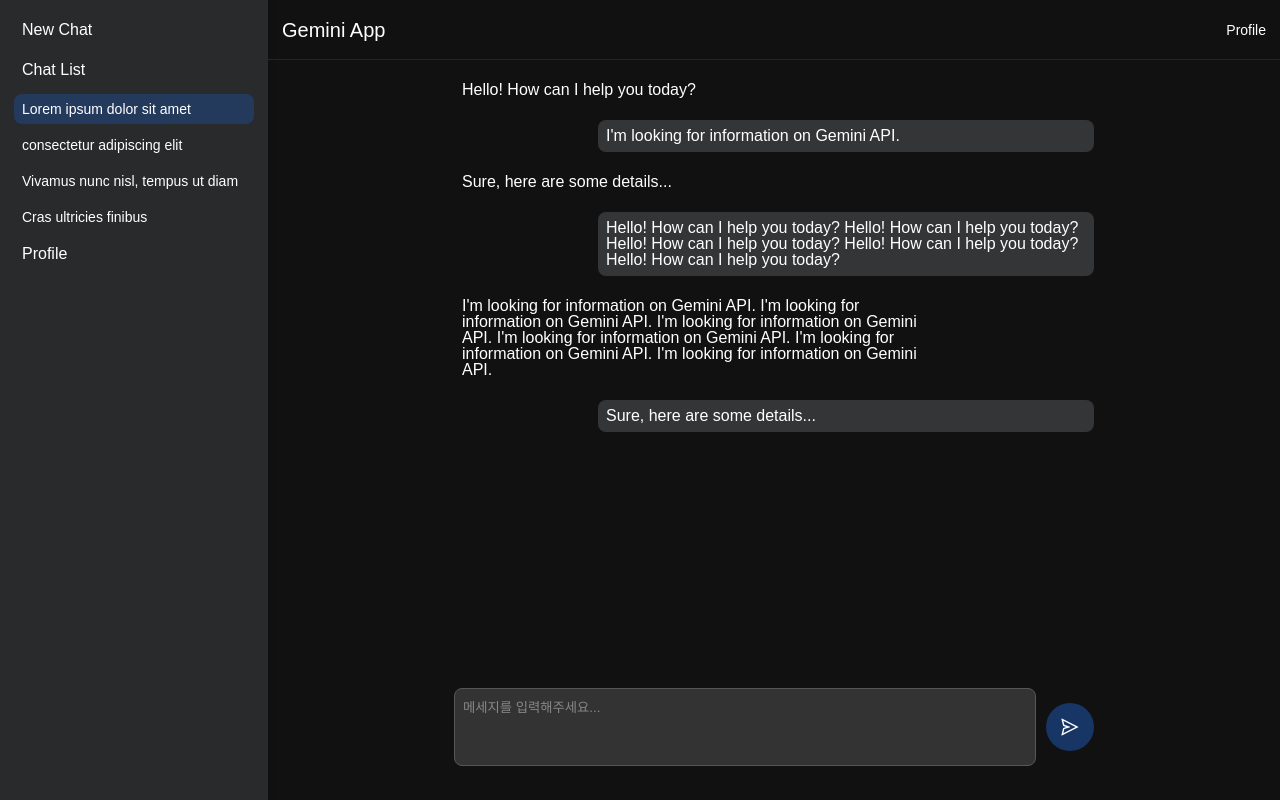
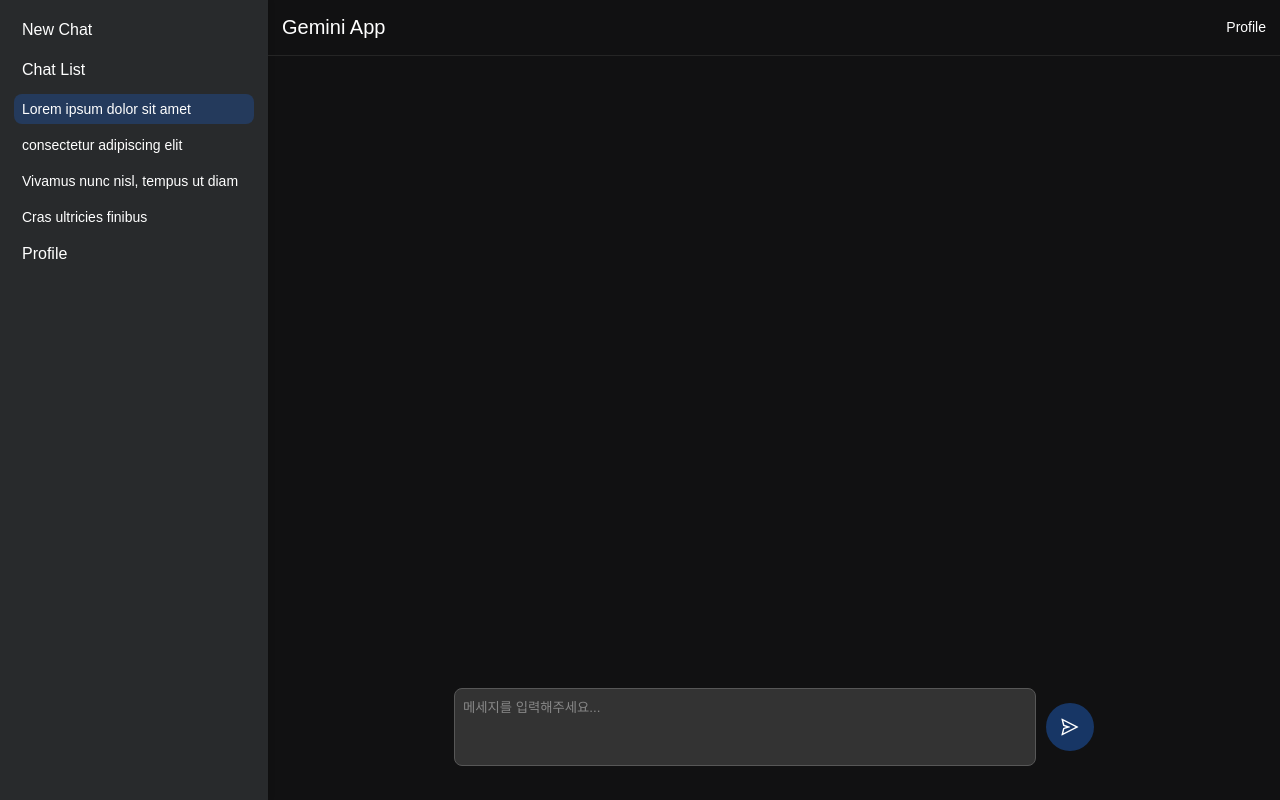
Before and after one commit to jen-frontend/gemini-app, a React app: page /chats/1 in a window 1280 px wide. Built offline with nearby package versions, Linux system fonts and the light colour scheme.

Commit message:
5-8. 채팅 입력 로직 작업: zustand 적용하기 (실무)

```diff
--- a/package.json
+++ b/package.json
@@ -16,7 +16,8 @@
     "react": "^19.1.0",
     "react-dom": "^19.1.0",
     "react-icons": "^5.5.0",
-    "react-router-dom": "^7.6.0"
+    "react-router-dom": "^7.6.0",
+    "zustand": "^5.0.5"
   },
   "devDependencies": {
     "@babel/core": "^7.27.1",
--- a/src/components/ChatInput/ChatInput.tsx
+++ b/src/components/ChatInput/ChatInput.tsx
@@ -1,33 +1,66 @@
 import React, { useState } from "react";
 import { AiOutlineSend } from "react-icons/ai";
+import { useChatStore, Message } from "../../store/chatStore";
 
 import * as styles from "./ChatInput.module.css";
 
 export default function ChatInput() {
-  const [message, setMessage] = useState<string>("");
+  const [input, setInput] = useState<string>("");
+  const { addMessage, messages } = useChatStore();
+
+  console.log(messages, " 전역 상태 메세지 배열");
 
   const handleSend = async () => {
-    if (!message.trim()) return; // 빈 메세지 방지
+    if (!input.trim()) return; // 빈 메세지 방지
 
-    console.log("Sending message: ", message);
+    console.log("Sending message: ", input);
+
+    // 사용자 메세지 생성
+    const userMessage: Message = {
+      id: Date.now(),
+      role: "user",
+      text: input,
+    };
+
+    // 사용자 메세지 전역상태 추가
+    addMessage(userMessage);
 
     try {
       const response = await fetch("/api/chat", {
         method: "POST",
         headers: { "Content-Type": "application/json" },
-        body: JSON.stringify({ prompt: message }),
+        body: JSON.stringify({ prompt: input }),
       });
 
       if (!response.ok) {
         throw new Error("Response not ko");
       }
 
-      const data = await response.json();
-      console.log("Chat API response: ", data);
+      const { response: aiResponse } = await response.json();
+
+      console.log(aiResponse);
+
+      // 어시스턴스 메세지 생성
+      const assistantMessage: Message = {
+        id: Date.now() + 1,
+        role: "assistant",
+        text: aiResponse,
+      };
+
+      // 전역 상태에 어시스턴스 메세지 추가
+      addMessage(assistantMessage);
     } catch (error) {
       console.error("Error sending message: ", error);
+      // 에러 발생시 에러 메세지 추가
+      const errorMessage: Message = {
+        id: Date.now() + 1,
+        role: "assistant",
+        text: "문제가 생겼습니다. 다시 시도해주세요",
+      };
+      // 전역 상태에 에러 메세지 추가
+      addMessage(errorMessage);
     } finally {
-      setMessage("");
+      setInput("");
     }
   };
 
@@ -36,8 +69,8 @@
       <textarea
         className={styles.chatInput}
         placeholder="메세지를 입력해주세요..."
-        value={message}
-        onChange={(e) => setMessage(e.target.value)}
+        value={input}
+        onChange={(e) => setInput(e.target.value)}
       />
       <button onClick={handleSend} className={styles.sendButton}>
         <AiOutlineSend className={styles.sendIcon} />
--- a/src/components/ChatList/ChatList.module.css
+++ b/src/components/ChatList/ChatList.module.css
@@ -5,6 +5,7 @@
   max-width: 80vw;
   width: 50vw;
   margin: 0 auto;
+  padding-bottom: 100px;
 }
 
 .chatMessage {
--- a/src/components/ChatList/ChatList.tsx
+++ b/src/components/ChatList/ChatList.tsx
@@ -1,6 +1,7 @@
 import React from "react";
 import * as styles from "./ChatList.module.css";
 import cn from "classnames";
+import { useChatStore } from "../../store/chatStore";
 
 interface Message {
   id: number;
@@ -8,30 +9,16 @@
   sent: boolean;
 }
 
-const fakeMessages: Message[] = [
-  { id: 1, text: "Hello! How can I help you today?", sent: false },
-  { id: 2, text: "I'm looking for information on Gemini API.", sent: true },
-  { id: 3, text: "Sure, here are some details...", sent: false },
-  {
-    id: 4,
-    text: "Hello! How can I help you today? Hello! How can I help you today? Hello! How can I help you today? Hello! How can I help you today? Hello! How can I help you today? ",
-    sent: true,
-  },
-  {
-    id: 5,
-    text: "I'm looking for information on Gemini API. I'm looking for information on Gemini API. I'm looking for information on Gemini API. I'm looking for information on Gemini API. I'm looking for information on Gemini API. I'm looking for information on Gemini API.",
-    sent: false,
-  },
-  { id: 6, text: "Sure, here are some details...", sent: true },
-];
-
 export default function ChatList() {
+  const { messages } = useChatStore();
   return (
     <div className={styles.chatList}>
-      {fakeMessages.map((message) => (
+      {messages.map((message) => (
         <div
           key={message.id}
-          className={cn(styles.chatMessage, { [styles.sent]: message.sent })}
+          className={cn(styles.chatMessage, {
+            [styles.sent]: message.role === "user",
+          })}
         >
           {message.text}
         </div>
--- /dev/null
+++ b/src/store/chatStore.ts
@@ -0,0 +1,20 @@
+import { create } from "zustand";
+
+export interface Message {
+  id: number;
+  role: "user" | "assistant";
+  text: string;
+}
+
+interface ChatState {
+  messages: Message[];
+  addMessage: (message: Message) => void;
+  setMessages: (messages: Message[]) => void;
+}
+
+export const useChatStore = create<ChatState>((set) => ({
+  messages: [],
+  addMessage: (message: Message) =>
+    set((state) => ({ messages: [...state.messages, message] })),
+  setMessages: (messages: Message[]) => set({ messages }),
+}));
```
Also changed, not shown: 1 other file (tests, documents, lock files or other folders).
